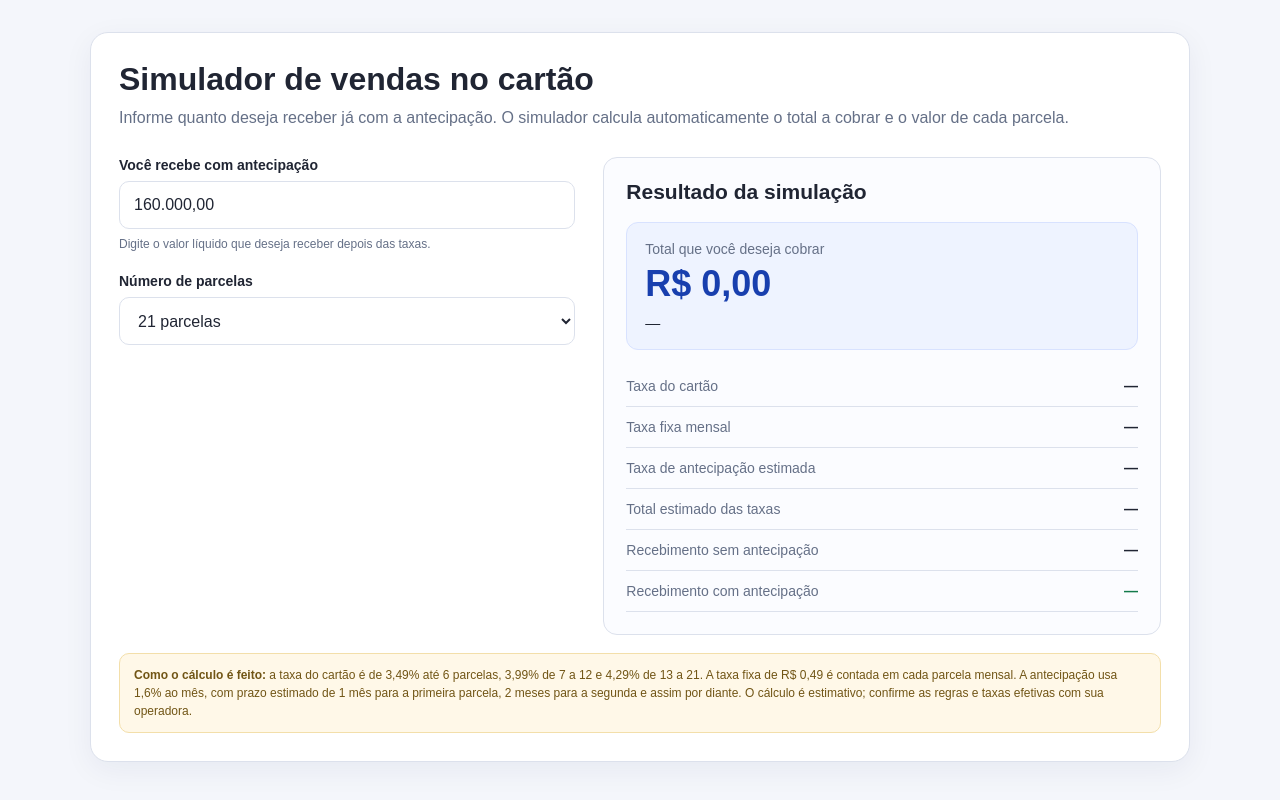
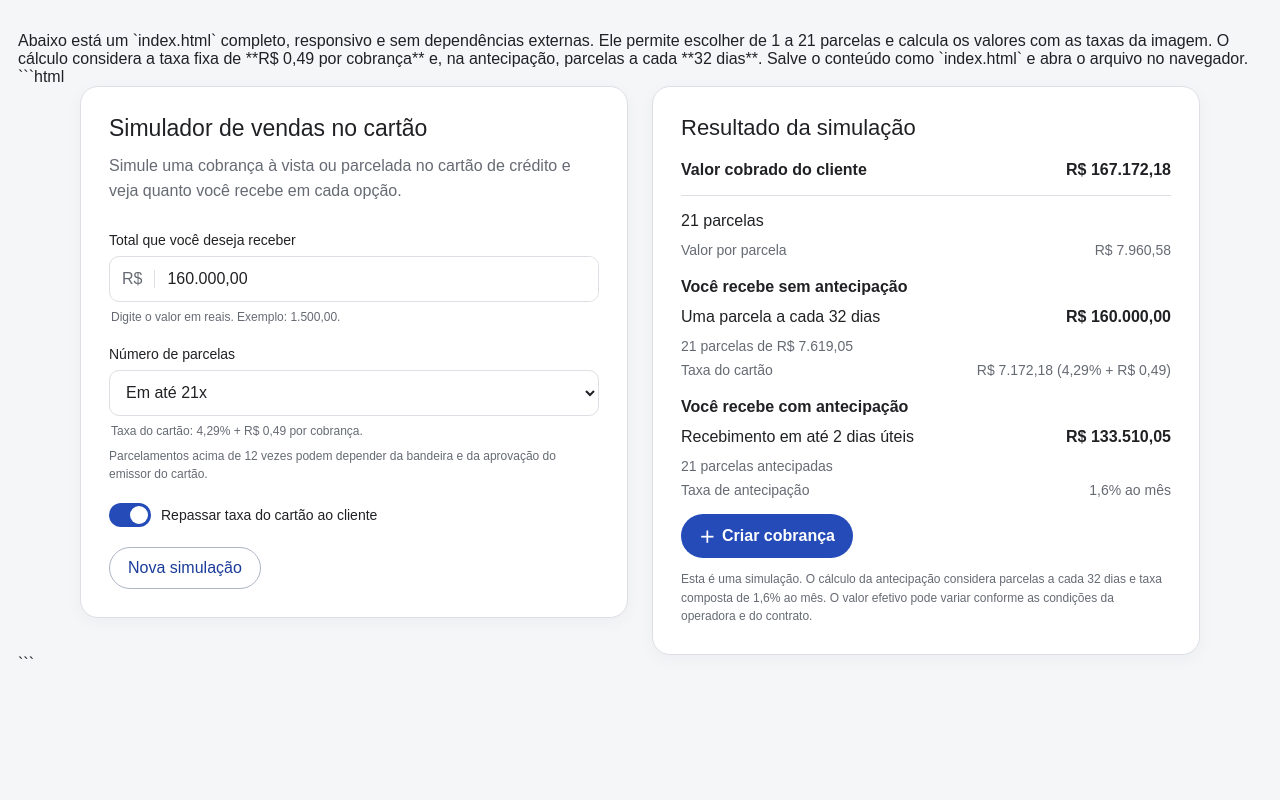
Before and after one commit to marceldorado3-maker/Simulador-de-parcelamento, a plain HTML site: page index.html in a window 1280 px wide. Drawn offline with Linux system fonts and the light colour scheme.

Commit message:
Update index.html

````diff
--- a/index.html
+++ b/index.html
@@ -1,19 +1,25 @@
+Abaixo está um `index.html` completo, responsivo e sem dependências externas. Ele permite escolher de 1 a 21 parcelas e calcula os valores com as taxas da imagem. O cálculo considera a taxa fixa de **R$ 0,49 por cobrança** e, na antecipação, parcelas a cada **32 dias**.
+
+Salve o conteúdo como `index.html` e abra o arquivo no navegador.
+
+```html
 <!DOCTYPE html>
 <html lang="pt-BR">
 <head>
   <meta charset="UTF-8">
   <meta name="viewport" content="width=device-width, initial-scale=1.0">
   <title>Simulador de vendas no cartão</title>
+
   <style>
     :root {
-      --azul: #2452d5;
-      --azul-escuro: #183fae;
-      --fundo: #f4f6fb;
-      --cartao: #ffffff;
-      --texto: #202533;
-      --texto-secundario: #657087;
-      --borda: #dce1ec;
-      --verde: #137a4b;
+      color-scheme: light;
+      --azul: #244bb8;
+      --azul-escuro: #1a3b98;
+      --texto: #202124;
+      --texto-suave: #666a73;
+      --borda: #dedfe4;
+      --fundo: #f5f6f8;
+      --branco: #fff;
     }
 
     * {
@@ -22,347 +28,542 @@
 
     body {
       margin: 0;
-      padding: 32px 16px;
+      padding: 32px 18px;
       background: var(--fundo);
       color: var(--texto);
       font-family: Arial, Helvetica, sans-serif;
     }
 
-    .pagina {
-      width: min(1100px, 100%);
+    .container {
+      width: min(1120px, 100%);
       margin: 0 auto;
+      display: grid;
+      grid-template-columns: 1fr 1fr;
+      gap: 24px;
+      align-items: start;
     }
 
-    .cartao {
-      background: var(--cartao);
+    .card {
+      background: var(--branco);
       border: 1px solid var(--borda);
       border-radius: 18px;
       padding: 28px;
-      box-shadow: 0 8px 30px rgba(25, 42, 80, 0.06);
+      box-shadow: 0 4px 18px rgba(20, 30, 60, 0.04);
+    }
+
+    h1,
+    h2 {
+      margin: 0 0 12px;
+      font-weight: 500;
     }
 
     h1 {
-      margin: 0 0 8px;
-      font-size: clamp(24px, 4vw, 32px);
+      font-size: 23px;
     }
 
-    .introducao {
-      color: var(--texto-secundario);
-      line-height: 1.55;
-      margin: 0 0 26px;
+    h2 {
+      font-size: 22px;
     }
 
-    .grade {
-      display: grid;
-      grid-template-columns: minmax(260px, 0.9fr) minmax(300px, 1.1fr);
-      gap: 28px;
-      align-items: start;
+    .descricao {
+      margin: 0 0 28px;
+      color: var(--texto-suave);
+      line-height: 1.55;
     }
 
     .campo {
       margin-bottom: 20px;
     }
 
-    label {
+    label,
+    .rotulo {
       display: block;
-      margin-bottom: 8px;
+      margin: 0 0 8px;
       font-size: 14px;
-      font-weight: 600;
+    }
+
+    .entrada-valor {
+      display: flex;
+      align-items: center;
+      min-height: 46px;
+      border: 1px solid var(--borda);
+      border-radius: 10px;
+      overflow: hidden;
+    }
+
+    .prefixo {
+      padding: 0 12px;
+      color: var(--texto-suave);
+      border-right: 1px solid var(--borda);
     }
 
     input,
     select {
       width: 100%;
-      min-height: 48px;
-      padding: 12px 14px;
-      color: var(--texto);
-      background: #fff;
+      min-height: 46px;
+      padding: 10px 12px;
       border: 1px solid var(--borda);
       border-radius: 10px;
+      background: var(--branco);
+      color: var(--texto);
       font: inherit;
       outline: none;
     }
 
+    .entrada-valor input {
+      min-height: 44px;
+      border: 0;
+      border-radius: 0;
+    }
+
     input:focus,
-    select:focus {
+    select:focus,
+    .entrada-valor:focus-within {
       border-color: var(--azul);
-      box-shadow: 0 0 0 3px rgba(36, 82, 213, 0.12);
+      box-shadow: 0 0 0 3px rgba(36, 75, 184, 0.12);
     }
 
     .ajuda {
-      margin: 7px 0 0;
-      color: var(--texto-secundario);
+      margin: 6px 2px 0;
+      color: var(--texto-suave);
       font-size: 12px;
-      line-height: 1.45;
+      line-height: 1.5;
     }
 
-    .resultado {
-      padding: 22px;
-      border: 1px solid var(--borda);
-      border-radius: 14px;
-      background: #fbfcff;
+    .aviso {
+      margin-top: 7px;
+      color: var(--texto-suave);
+      font-size: 12px;
+      line-height: 1.5;
     }
 
-    .resultado h2 {
-      margin: 0 0 18px;
-      font-size: 21px;
-    }
-
-    .resultado-principal {
-      padding: 18px;
-      background: #eef3ff;
-      border: 1px solid #d8e2ff;
-      border-radius: 12px;
-      margin-bottom: 16px;
-    }
-
-    .resultado-principal .rotulo {
-      color: var(--texto-secundario);
+    .alternancia {
+      display: flex;
+      align-items: center;
+      gap: 10px;
+      margin: 20px 0;
       font-size: 14px;
     }
 
-    .valor-grande {
-      margin-top: 6px;
-      color: var(--azul-escuro);
-      font-size: clamp(27px, 5vw, 36px);
-      font-weight: 700;
-      overflow-wrap: anywhere;
+    .alternancia input {
+      position: absolute;
+      width: 1px;
+      height: 1px;
+      opacity: 0;
     }
 
-    .parcela {
-      margin-top: 9px;
-      font-size: 15px;
+    .trilho {
+      position: relative;
+      width: 42px;
+      height: 24px;
+      flex: 0 0 42px;
+      border-radius: 20px;
+      background: #b9bdc7;
+      cursor: pointer;
+      transition: background 0.2s;
+    }
+
+    .trilho::after {
+      content: "";
+      position: absolute;
+      top: 3px;
+      left: 3px;
+      width: 18px;
+      height: 18px;
+      border-radius: 50%;
+      background: #fff;
+      transition: transform 0.2s;
+    }
+
+    .alternancia input:checked + .trilho {
+      background: var(--azul);
+    }
+
+    .alternancia input:checked + .trilho::after {
+      transform: translateX(18px);
+    }
+
+    .alternancia input:focus-visible + .trilho {
+      outline: 3px solid rgba(36, 75, 184, 0.25);
+    }
+
+    .botao-secundario,
+    .botao-principal {
+      min-height: 42px;
+      padding: 10px 18px;
+      border-radius: 24px;
+      font: inherit;
+      cursor: pointer;
+      transition: background 0.2s, transform 0.2s;
+    }
+
+    .botao-secundario {
+      border: 1px solid #aeb5c5;
+      background: transparent;
+      color: var(--azul-escuro);
+    }
+
+    .botao-principal {
+      display: inline-flex;
+      align-items: center;
+      justify-content: center;
+      gap: 7px;
+      border: 0;
+      background: var(--azul);
+      color: #fff;
+      font-weight: 600;
+    }
+
+    .botao-secundario:hover,
+    .botao-principal:hover {
+      transform: translateY(-1px);
+    }
+
+    .botao-principal:hover {
+      background: var(--azul-escuro);
     }
 
     .linha {
       display: flex;
       justify-content: space-between;
       gap: 16px;
-      padding: 12px 0;
-      border-bottom: 1px solid var(--borda);
+      align-items: baseline;
+    }
+
+    .linha strong {
+      font-size: 16px;
+    }
+
+    .valor {
+      white-space: nowrap;
+      text-align: right;
+      font-variant-numeric: tabular-nums;
+    }
+
+    .separador {
+      height: 1px;
+      margin: 16px 0;
+      background: var(--borda);
+    }
+
+    .bloco-resultado {
+      margin-top: 20px;
+    }
+
+    .bloco-resultado h3 {
+      margin: 0 0 12px;
+      font-size: 16px;
+      font-weight: 600;
+    }
+
+    .detalhe {
+      margin-top: 12px;
+      color: var(--texto-suave);
       font-size: 14px;
     }
 
-    .linha:last-child {
-      border-bottom: 0;
+    .detalhe .linha {
+      margin: 8px 0;
     }
 
-    .linha span:first-child {
-      color: var(--texto-secundario);
+    .observacao {
+      margin: 12px 0 0;
+      color: var(--texto-suave);
+      font-size: 12px;
+      line-height: 1.55;
     }
 
-    .linha strong {
-      text-align: right;
-    }
-
-    .recebimento {
-      color: var(--verde);
-    }
-
-    .aviso {
-      margin-top: 18px;
-      padding: 12px 14px;
-      background: #fff8e8;
-      border: 1px solid #f3dfaa;
-      border-radius: 10px;
-      color: #715515;
-      font-size: 12px;
-      line-height: 1.5;
-    }
-
-    .erro {
-      display: none;
-      margin-top: 12px;
-      color: #b42318;
-      font-size: 13px;
-      line-height: 1.45;
+    .resultado-final {
+      margin-top: 16px;
     }
 
     @media (max-width: 760px) {
       body {
-        padding: 16px 10px;
+        padding: 18px 12px;
       }
 
-      .cartao {
-        padding: 20px 16px;
+      .container {
+        grid-template-columns: 1fr;
+        gap: 16px;
       }
 
-      .grade {
-        grid-template-columns: 1fr;
+      .card {
+        padding: 22px 18px;
       }
 
-      .resultado {
-        padding: 17px;
+      h1,
+      h2 {
+        font-size: 20px;
       }
     }
   </style>
 </head>
+
 <body>
-  <main class="pagina">
-    <section class="cartao">
-      <h1>Simulador de vendas no cartão</h1>
-      <p class="introducao">
-        Informe quanto deseja receber já com a antecipação. O simulador calcula
-        automaticamente o total a cobrar e o valor de cada parcela.
+  <main class="container">
+    <section class="card" aria-labelledby="titulo-simulador">
+      <h1 id="titulo-simulador">Simulador de vendas no cartão</h1>
+      <p class="descricao">
+        Simule uma cobrança à vista ou parcelada no cartão de crédito e veja
+        quanto você recebe em cada opção.
       </p>
 
-      <div class="grade">
-        <section aria-label="Dados da simulação">
       <div class="campo">
-            <label for="valorDesejado">Você recebe com antecipação</label>
+        <label for="valor">Total que você deseja receber</label>
+        <div class="entrada-valor">
+          <span class="prefixo">R$</span>
           <input
-              id="valorDesejado"
+            id="valor"
             type="text"
             inputmode="decimal"
+            value="160.000,00"
             autocomplete="off"
-              value="160.000,00"
-              aria-describedby="ajudaValor"
+            aria-describedby="ajuda-valor"
           >
-            <p class="ajuda" id="ajudaValor">
-              Digite o valor líquido que deseja receber depois das taxas.
+        </div>
+        <p class="ajuda" id="ajuda-valor">
+          Digite o valor em reais. Exemplo: 1.500,00.
         </p>
       </div>
 
       <div class="campo">
         <label for="parcelas">Número de parcelas</label>
-            <select id="parcelas">
-              <option value="1">1 parcela</option>
-              <option value="2">2 parcelas</option>
-              <option value="3">3 parcelas</option>
-              <option value="4">4 parcelas</option>
-              <option value="5">5 parcelas</option>
-              <option value="6">6 parcelas</option>
-              <option value="7">7 parcelas</option>
-              <option value="8">8 parcelas</option>
-              <option value="9">9 parcelas</option>
-              <option value="10">10 parcelas</option>
-              <option value="11">11 parcelas</option>
-              <option value="12">12 parcelas</option>
-              <option value="13">13 parcelas</option>
-              <option value="14">14 parcelas</option>
-              <option value="15">15 parcelas</option>
-              <option value="16">16 parcelas</option>
-              <option value="17">17 parcelas</option>
-              <option value="18">18 parcelas</option>
-              <option value="19">19 parcelas</option>
-              <option value="20">20 parcelas</option>
-              <option value="21" selected>21 parcelas</option>
-            </select>
-            <p class="ajuda" id="ajudaTaxa"></p>
+        <select id="parcelas"></select>
+        <p class="ajuda">
+          Taxa do cartão: 4,29% + R$ 0,49 por cobrança.
+        </p>
+        <p class="aviso">
+          Parcelamentos acima de 12 vezes podem depender da bandeira e da
+          aprovação do emissor do cartão.
+        </p>
       </div>
+
+      <label class="alternancia" for="repassar">
+        <input id="repassar" type="checkbox" checked>
+        <span class="trilho" aria-hidden="true"></span>
+        <span>Repassar taxa do cartão ao cliente</span>
+      </label>
+
+      <button class="botao-secundario" id="novaSimulacao" type="button">
+        Nova simulação
+      </button>
     </section>
 
-        <section class="resultado" aria-live="polite">
-          <h2>Resultado da simulação</h2>
+    <section class="card" aria-labelledby="titulo-resultado">
+      <h2 id="titulo-resultado">Resultado da simulação</h2>
 
-          <div class="resultado-principal">
-            <div class="rotulo">Total que você deseja cobrar</div>
-            <div class="valor-grande" id="totalCobrar">R$ 0,00</div>
-            <div class="parcela" id="valorParcela">—</div>
+      <div class="bloco-resultado">
+        <div class="linha">
+          <strong>Valor cobrado do cliente</strong>
+          <strong class="valor" id="valorCobrado">—</strong>
         </div>
 
+        <div class="separador"></div>
+
+        <div class="linha">
+          <span id="textoParcelas">—</span>
+        </div>
+        <div class="detalhe">
+          <div class="linha">
+            <span>Valor por parcela</span>
+            <span class="valor" id="valorParcelaCliente">—</span>
+          </div>
+        </div>
+      </div>
+
+      <div class="bloco-resultado">
+        <h3>Você recebe sem antecipação</h3>
+        <div class="linha">
+          <span>Uma parcela a cada 32 dias</span>
+          <strong class="valor" id="recebimentoSemAntecipacao">—</strong>
+        </div>
+        <div class="detalhe">
+          <div class="linha">
+            <span id="textoParcelasRecebidas">—</span>
+          </div>
           <div class="linha">
             <span>Taxa do cartão</span>
-            <strong id="taxaCartao">—</strong>
+            <span class="valor" id="taxaCartao">—</span>
+          </div>
+        </div>
+      </div>
+
+      <div class="bloco-resultado">
+        <h3>Você recebe com antecipação</h3>
+        <div class="linha">
+          <span>Recebimento em até 2 dias úteis</span>
+          <strong class="valor" id="recebimentoAntecipado">—</strong>
+        </div>
+        <div class="detalhe">
+          <div class="linha">
+            <span id="textoAntecipacao">—</span>
           </div>
           <div class="linha">
-            <span>Taxa fixa mensal</span>
-            <strong id="taxaFixa">—</strong>
+            <span>Taxa de antecipação</span>
+            <span class="valor">1,6% ao mês</span>
           </div>
-          <div class="linha">
-            <span>Taxa de antecipação estimada</span>
-            <strong id="taxaAntecipacao">—</strong>
         </div>
-          <div class="linha">
-            <span>Total estimado das taxas</span>
-            <strong id="totalTaxas">—</strong>
-          </div>
-          <div class="linha">
-            <span>Recebimento sem antecipação</span>
-            <strong id="semAntecipacao">—</strong>
-          </div>
-          <div class="linha">
-            <span>Recebimento com antecipação</span>
-            <strong class="recebimento" id="comAntecipacao">—</strong>
       </div>
 
-          <div class="erro" id="mensagemErro"></div>
-        </section>
+      <div class="resultado-final">
+        <button class="botao-principal" id="criarCobranca" type="button">
+          <span aria-hidden="true">＋</span>
+          Criar cobrança
+        </button>
       </div>
 
-      <div class="aviso">
-        <strong>Como o cálculo é feito:</strong> a taxa do cartão é de 3,49% até
-        6 parcelas, 3,99% de 7 a 12 e 4,29% de 13 a 21. A taxa fixa de R$ 0,49
-        é contada em cada parcela mensal. A antecipação usa 1,6% ao mês, com
-        prazo estimado de 1 mês para a primeira parcela, 2 meses para a segunda
-        e assim por diante. O cálculo é estimativo; confirme as regras e taxas
-        efetivas com sua operadora.
-      </div>
+      <p class="observacao">
+        Esta é uma simulação. O cálculo da antecipação considera parcelas
+        a cada 32 dias e taxa composta de 1,6% ao mês. O valor efetivo pode
+        variar conforme as condições da operadora e do contrato.
+      </p>
     </section>
   </main>
 
   <script>
-    const campoValor = document.getElementById("valorDesejado");
-    const campoParcelas = document.getElementById("parcelas");
+    const TAXA_PERCENTUAL = 0.0429;
+    const TAXA_FIXA = 0.49;
+    const TAXA_ANTECIPACAO_MENSAL = 0.016;
+    const DIAS_ENTRE_PARCELAS = 32;
 
-    const moeda = new Intl.NumberFormat("pt-BR", {
+    const elementoValor = document.getElementById("valor");
+    const elementoParcelas = document.getElementById("parcelas");
+    const elementoRepassar = document.getElementById("repassar");
+
+    const formatadorMoeda = new Intl.NumberFormat("pt-BR", {
       style: "currency",
       currency: "BRL"
     });
 
+    function formatarMoeda(valor) {
+      return formatadorMoeda.format(Number.isFinite(valor) ? valor : 0);
+    }
+
     function lerValorBrasileiro(texto) {
       const limpo = texto
+        .trim()
         .replace(/[R$\s]/g, "")
-        .trim();
+        .replace(/\./g, "")
+        .replace(",", ".");
 
-      if (!limpo) return 0;
-
-      // Com vírgula, considera o padrão brasileiro: 1.234,56.
-      if (limpo.includes(",")) {
-        return Number(limpo.replace(/\./g, "").replace(",", "."));
+      const valor = Number(limpo);
+      return Number.isFinite(valor) && valor >= 0 ? valor : 0;
     }
 
-      // Sem vírgula, aceita número digitado com ponto decimal ou sem separador.
-      return Number(limpo);
+    function arredondarCentavos(valor) {
+      return Math.round((valor + Number.EPSILON) * 100) / 100;
     }
 
-    function taxaDoCartao(parcelas) {
-      if (parcelas <= 6) return 0.0349;
-      if (parcelas <= 12) return 0.0399;
-      return 0.0429;
+    function preencherParcelas() {
+      for (let quantidade = 1; quantidade <= 21; quantidade++) {
+        const opcao = document.createElement("option");
+        opcao.value = quantidade;
+        opcao.textContent =
+          quantidade === 1 ? "À vista (1 parcela)" : `Em até ${quantidade}x`;
+        elementoParcelas.appendChild(opcao);
+      }
+
+      elementoParcelas.value = "21";
     }
 
     function calcular() {
-      const valorLiquidoDesejado = lerValorBrasileiro(campoValor.value);
-      const parcelas = Number(campoParcelas.value);
-      const taxaCartao = taxaDoCartao(parcelas);
-      const taxaAntecipacaoMensal = 0.016;
-      const taxaFixaPorParcela = 0.49;
+      const valorDesejado = lerValorBrasileiro(elementoValor.value);
+      const quantidade = Number(elementoParcelas.value);
+      const repassarTaxas = elementoRepassar.checked;
 
-      const mensagemErro = document.getElementById("mensagemErro");
-      mensagemErro.style.display = "none";
-      mensagemErro.textContent = "";
+      let valorCobrado;
+      let valorLiquidoTotal;
+      let taxaCartaoTotal;
 
-      document.getElementById("ajudaTaxa").textContent =
-        `Taxa do cartão para ${parcelas} parcela${parcelas === 1 ? "" : "s"}: ` +
-        `${(taxaCartao * 100).toFixed(2).replace(".", ",")}% + ` +
-        `${moeda.format(taxaFixaPorParcela)} por parcela.`;
-
-      if (!Number.isFinite(valorLiquidoDesejado) || valorLiquidoDesejado <= 0) {
-        document.getElementById("totalCobrar").textContent = moeda.format(0);
-        document.getElementById("valorParcela").textContent = "Informe um valor maior que zero.";
-        document.getElementById("taxaCartao").textContent = "—";
-        document.getElementById("taxaFixa").textContent = "—";
-        document.getElementById("taxaAntecipacao").textContent = "—";
-        document.getElementById("totalTaxas").textContent = "—";
-        document.getElementById("semAntecipacao").textContent = "—";
-        document.getElementById("comAntecipacao").textContent = "—";
-        return;
+      if (repassarTaxas) {
+        // Ajusta a cobrança para que, após a taxa percentual e a taxa fixa,
+        // o valor líquido seja o valor desejado.
+        valorCobrado = (valorDesejado + TAXA_FIXA) / (1 - TAXA_PERCENTUAL);
+        valorLiquidoTotal = valorDesejado;
+      } else {
+        valorCobrado = valorDesejado;
+        valorLiquidoTotal =
+          valorCobrado * (1 - TAXA_PERCENTUAL) - TAXA_FIXA;
+        valorLiquidoTotal = Math.max(0, valorLiquidoTotal);
       }
 
-      /*
-        Cada parcela é antecipada por um número diferente de meses:
-        1ª parcela: 1 mês; 2ª: 2 meses; ...; última: N meses.
+      valorCobrado = arredondarCentavos(valorCobrado);
+      valorLiquidoTotal = arredondarCentavos(valorLiquidoTotal);
+      taxaCartaoTotal = arredondarCentavos(valorCobrado - valorLiquidoTotal);
 
-        A média dos meses de antecipação é (N + 1) / 2.
-        A
+      const valorParcelaCliente = arredondarCentavos(
+        valorCobrado / quantidade
+      );
+
+      const valorLiquidoPorParcela =
+        valorLiquidoTotal / quantidade;
+
+      // Desconta cada parcela pelo tempo até o recebimento:
+      // 32 dias para a primeira, 64 para a segunda, e assim por diante.
+      let valorAntecipado = 0;
+
+      for (let parcela = 1; parcela <= quantidade; parcela++) {
+        const mesesAteRecebimento =
+          (DIAS_ENTRE_PARCELAS * parcela) / 30;
+
+        const fatorDesconto = Math.pow(
+          1 + TAXA_ANTECIPACAO_MENSAL,
+          mesesAteRecebimento
+        );
+
+        valorAntecipado += valorLiquidoPorParcela / fatorDesconto;
+      }
+
+      valorAntecipado = arredondarCentavos(valorAntecipado);
+
+      document.getElementById("valorCobrado").textContent =
+        formatarMoeda(valorCobrado);
+
+      document.getElementById("textoParcelas").textContent =
+        quantidade === 1
+          ? "1 parcela"
+          : `${quantidade} parcelas`;
+
+      document.getElementById("valorParcelaCliente").textContent =
+        formatarMoeda(valorParcelaCliente);
+
+      document.getElementById("recebimentoSemAntecipacao").textContent =
+        formatarMoeda(valorLiquidoTotal);
+
+      document.getElementById("textoParcelasRecebidas").textContent =
+        quantidade === 1
+          ? `1 parcela de ${formatarMoeda(valorLiquidoPorParcela)}`
+          : `${quantidade} parcelas de ${formatarMoeda(valorLiquidoPorParcela)}`;
+
+      document.getElementById("taxaCartao").textContent =
+        `${formatarMoeda(taxaCartaoTotal)} (4,29% + ${formatarMoeda(TAXA_FIXA)})`;
+
+      document.getElementById("recebimentoAntecipado").textContent =
+        formatarMoeda(valorAntecipado);
+
+      document.getElementById("textoAntecipacao").textContent =
+        quantidade === 1
+          ? "1 parcela antecipada"
+          : `${quantidade} parcelas antecipadas`;
+    }
+
+    preencherParcelas();
+    calcular();
+
+    elementoValor.addEventListener("input", calcular);
+    elementoParcelas.addEventListener("change", calcular);
+    elementoRepassar.addEventListener("change", calcular);
+
+    document.getElementById("novaSimulacao").addEventListener("click", () => {
+      elementoValor.value = "";
+      elementoValor.focus();
+      calcular();
+    });
+
+    document.getElementById("criarCobranca").addEventListener("click", () => {
+      alert("Esta página é uma simulação. Para criar uma cobrança real, conecte este botão à sua plataforma de pagamentos.");
+    });
+  </script>
+</body>
+</html>
+```
````
Lines whose indentation alone changed are shown as unchanged.
